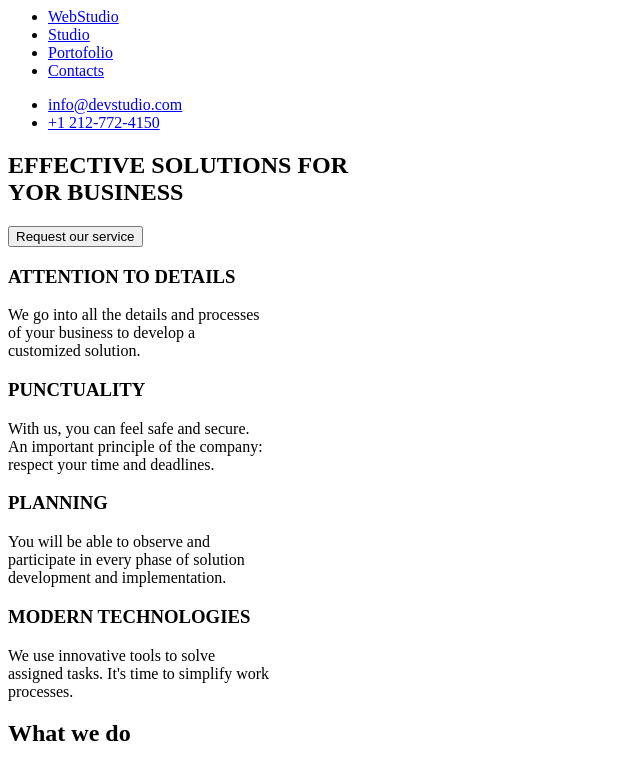
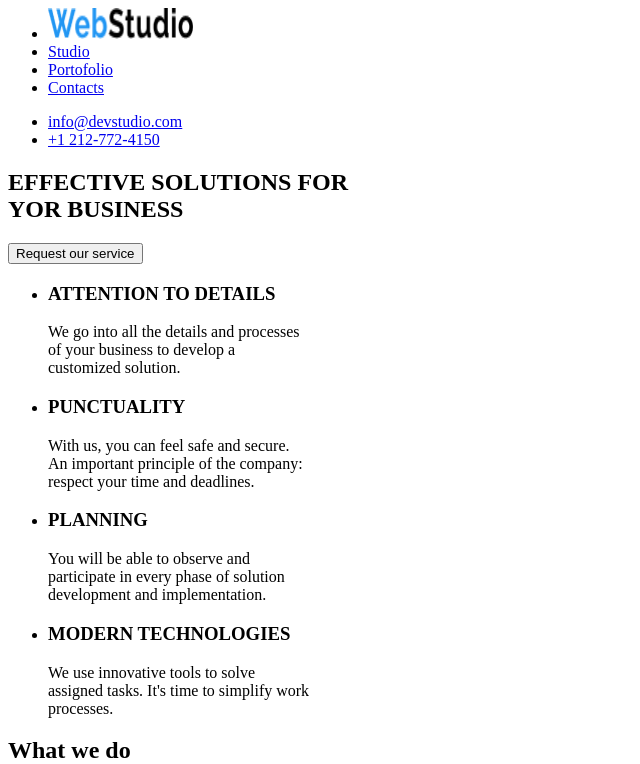
Before and after one commit to bogdanbucur91/goit-markup-hw-01, a plain HTML site: page index.html in a window 1280 px wide. Shown: the top 764 px of the page, without its empty margins (0-640 px from the left). Drawn offline with Linux system fonts and the light colour scheme.

Commit message:
modificare tema 1

```diff
--- a/index.html
+++ b/index.html
@@ -8,7 +8,7 @@
             <header>
                 <nav>
                     <ul>
-                        <li><a href="webstudio.html">WebStudio</a></li>
+                        <li><img  height="31" width="145" src="images/WebStudio.png" alt=""></li>
                         <li><a href="studio.html">Studio</a></li>
                         <li><a href="portofolio.html">Portofolio</a></li>
                         <li><a href="contacts.html">Contacts</a></li>
@@ -26,30 +26,32 @@
                  <button>Request our service</button>
               </section>
               <section>
-                  <div>
+                <ul>
+                    <li>
                         <h3>ATTENTION TO DETAILS</h3>
                      <p>We go into all the details and processes <br>
                          of your business to develop a <br>
                           customized solution.</p>
-                  </div>
-                  <div>
+                    </li>
+                    <li>
                         <h3>PUNCTUALITY</h3>
                      <p>With us, you can feel safe and secure. <br>
                          An important principle of the company: <br>
                          respect your time and deadlines.</p>
-                  </div>
-                  <div>
+                    </li>
+                    <li>
                         <h3>PLANNING</h3>
                      <p>You will be able to observe and <br>
                         participate in every phase of solution <br>
                         development and implementation.</p>
-                  </div>
-                  <div>
+                    </li>
+                    <li>
                         <h3>MODERN TECHNOLOGIES</h3>
                      <p>We use innovative tools to solve <br>
                         assigned tasks. It's time to simplify work <br>
                         processes.</p>
-                  </div>
+                    </li>
+                </ul>
               </section>
               <section>
                     <h2>What we do</h2>
@@ -82,9 +84,9 @@
               </section>
             </main>
             <footer>
-                <h3>WebStudio</h3>
                 <address>
                     <ul>
+                        <li><img  height="31" width="145" src="images/WebStudio.png" alt=""></li>
                         <li><a href="">695 Park Ave, NY 10065, USA</a></li>
                         <li><a href="info@devstudio.com.html">info@devstudio.com</a></li>
                         <li><a href="tel:+">+1 212-772-4150</a></li>
```
Also changed, not shown: images/WebStudio.png (added). Lines whose indentation alone changed are shown as unchanged.
